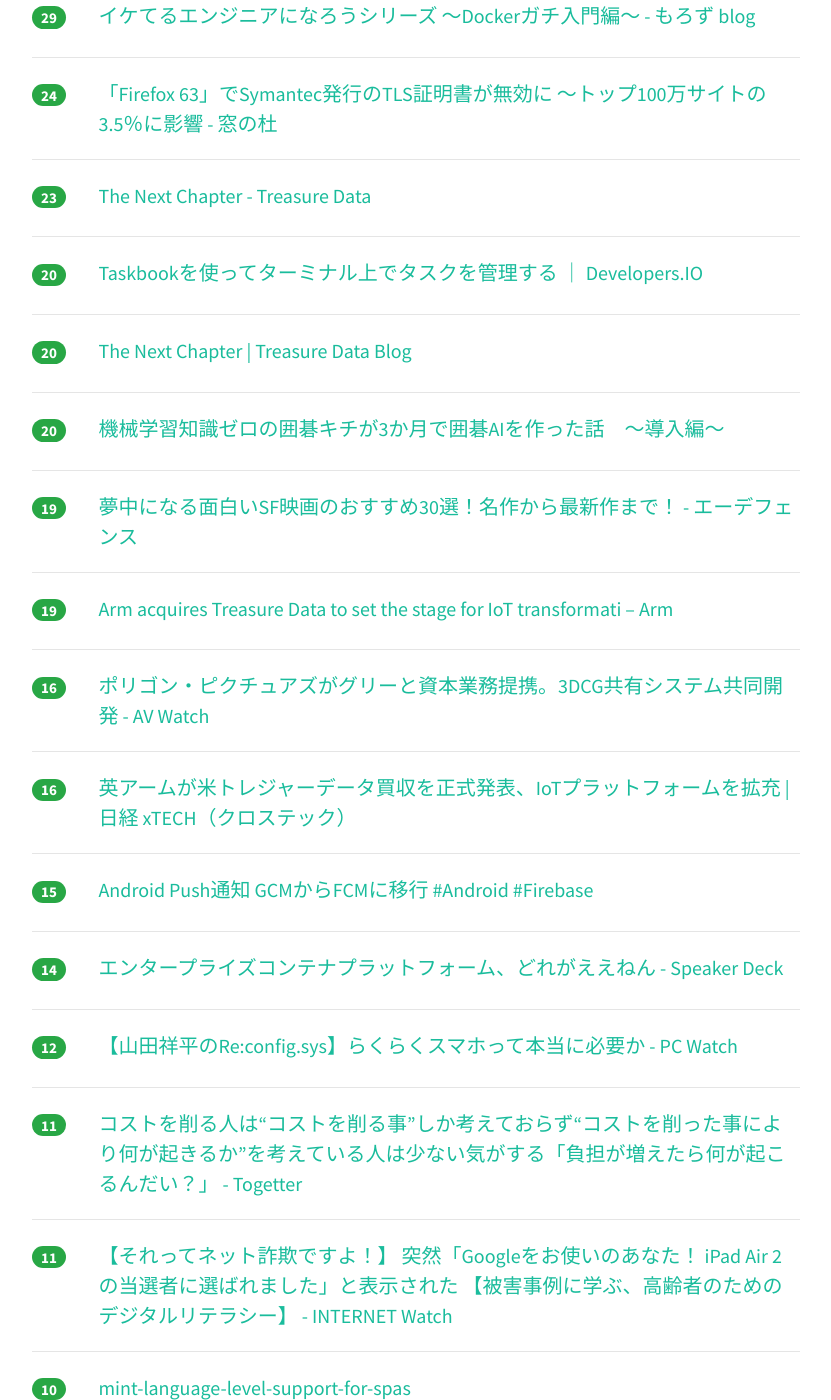
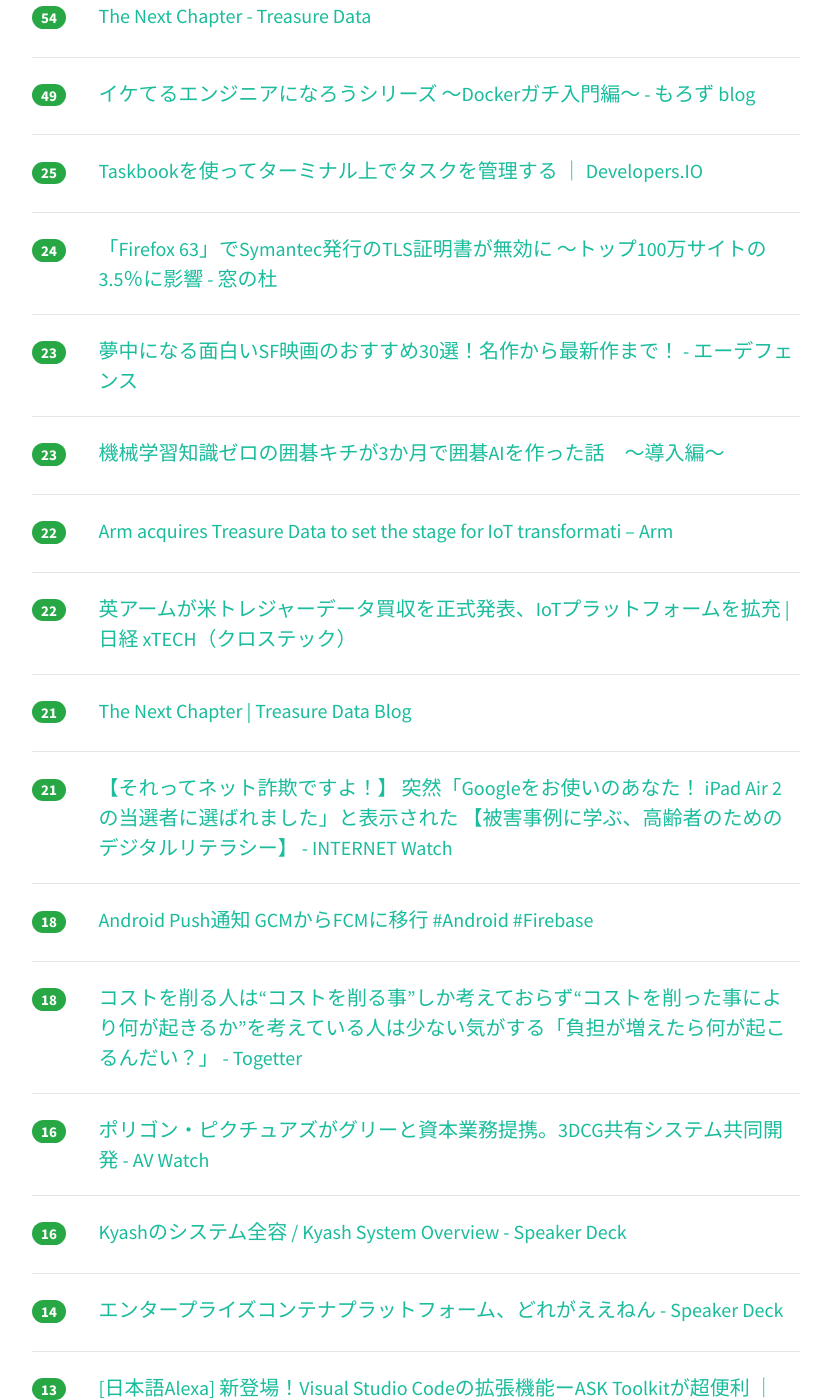
Before and after one commit to yatta47/hatena-matome-site, a Jekyll site: the page built from _posts/2018-08-03-hatena.md, in a window 1280 px wide and 1400 px high, scrolled down 394 px. Shown: the whole window, without its empty margins (224-1055 px from the left). Built offline with Jekyll 4.4.1, drawn with Linux system fonts in a browser that asks for light colours; nearby versions of some CDN libraries; some of the changed text lies outside the part shown.

Commit message:
Updated 2018-08-03

```diff
--- a/_posts/2018-08-03-hatena.md
+++ b/_posts/2018-08-03-hatena.md
@@ -1,14 +1,24 @@
 ---
 layout: post
 title:  "2018-08-03 はてぶIT"
-date:   2018-08-03 09:02:10
+date:   2018-08-03 10:00:43
 tags: [it-hotentry]
 ---
-27 件のデータあり
+34 件のデータあり
 
 <hr><div class="row">
-<div class="col-1"><span class="badge badge-pill badge-success h2">29</span></div>
+<div class="col-1"><span class="badge badge-pill badge-success h2">54</span></div>
+<div class="col-11"><a href='https://www.treasuredata.co.jp/blog_jp/the-next-chapter/' target='_blank'>The Next Chapter - Treasure Data</a></div>
+</div>
+<hr>
+<div class="row">
+<div class="col-1"><span class="badge badge-pill badge-success h2">49</span></div>
 <div class="col-11"><a href='http://moro-archive.hatenablog.com/entry/2018/08/01/000000' target='_blank'>イケてるエンジニアになろうシリーズ 〜Dockerガチ入門編〜 - もろず blog</a></div>
+</div>
+<hr>
+<div class="row">
+<div class="col-1"><span class="badge badge-pill badge-success h2">25</span></div>
+<div class="col-11"><a href='https://dev.classmethod.jp/tool/taskbook-terminal-task-manager/' target='_blank'>Taskbookを使ってターミナル上でタスクを管理する ｜ Developers.IO</a></div>
 </div>
 <hr>
 <div class="row">
@@ -18,32 +28,42 @@ tags: [it-hotentry]
 <hr>
 <div class="row">
 <div class="col-1"><span class="badge badge-pill badge-success h2">23</span></div>
-<div class="col-11"><a href='https://www.treasuredata.co.jp/blog_jp/the-next-chapter/' target='_blank'>The Next Chapter - Treasure Data</a></div>
+<div class="col-11"><a href='https://e-defen.hatenablog.com/entry/sfeiga-osusume' target='_blank'>夢中になる面白いSF映画のおすすめ30選！名作から最新作まで！ - エーデフェンス</a></div>
 </div>
 <hr>
 <div class="row">
-<div class="col-1"><span class="badge badge-pill badge-success h2">20</span></div>
-<div class="col-11"><a href='https://dev.classmethod.jp/tool/taskbook-terminal-task-manager/' target='_blank'>Taskbookを使ってターミナル上でタスクを管理する ｜ Developers.IO</a></div>
+<div class="col-1"><span class="badge badge-pill badge-success h2">23</span></div>
+<div class="col-11"><a href='https://qiita.com/intenseG/items/34b452cbab04817cdaef' target='_blank'>機械学習知識ゼロの囲碁キチが3か月で囲碁AIを作った話　～導入編～</a></div>
 </div>
 <hr>
 <div class="row">
-<div class="col-1"><span class="badge badge-pill badge-success h2">20</span></div>
+<div class="col-1"><span class="badge badge-pill badge-success h2">22</span></div>
+<div class="col-11"><a href='https://www.arm.com/news/2018/08/arm-acquires-treasure-data' target='_blank'>Arm acquires Treasure Data to set the stage for IoT transformati – Arm</a></div>
+</div>
+<hr>
+<div class="row">
+<div class="col-1"><span class="badge badge-pill badge-success h2">22</span></div>
+<div class="col-11"><a href='https://tech.nikkeibp.co.jp/atcl/nxt/news/18/02241/' target='_blank'>英アームが米トレジャーデータ買収を正式発表、IoTプラットフォームを拡充 | 日経 xTECH（クロステック）</a></div>
+</div>
+<hr>
+<div class="row">
+<div class="col-1"><span class="badge badge-pill badge-success h2">21</span></div>
 <div class="col-11"><a href='https://blog.treasuredata.com/blog/2018/08/02/the-next-chapter/' target='_blank'>The Next Chapter | Treasure Data Blog</a></div>
 </div>
 <hr>
 <div class="row">
-<div class="col-1"><span class="badge badge-pill badge-success h2">20</span></div>
-<div class="col-11"><a href='https://qiita.com/intenseG/items/34b452cbab04817cdaef' target='_blank'>機械学習知識ゼロの囲碁キチが3か月で囲碁AIを作った話　～導入編～</a></div>
+<div class="col-1"><span class="badge badge-pill badge-success h2">21</span></div>
+<div class="col-11"><a href='https://internet.watch.impress.co.jp/docs/column/dlis/1136222.html' target='_blank'>【それってネット詐欺ですよ！】 突然「Googleをお使いのあなた！ iPad Air 2の当選者に選ばれました」と表示された 【被害事例に学ぶ、高齢者のためのデジタルリテラシー】 - INTERNET Watch</a></div>
 </div>
 <hr>
 <div class="row">
-<div class="col-1"><span class="badge badge-pill badge-success h2">19</span></div>
-<div class="col-11"><a href='https://e-defen.hatenablog.com/entry/sfeiga-osusume' target='_blank'>夢中になる面白いSF映画のおすすめ30選！名作から最新作まで！ - エーデフェンス</a></div>
+<div class="col-1"><span class="badge badge-pill badge-success h2">18</span></div>
+<div class="col-11"><a href='https://qiita.com/flatfisher/items/31f5c9e21ae56cccff8d' target='_blank'>Android Push通知 GCMからFCMに移行 #Android #Firebase</a></div>
 </div>
 <hr>
 <div class="row">
-<div class="col-1"><span class="badge badge-pill badge-success h2">19</span></div>
-<div class="col-11"><a href='https://www.arm.com/news/2018/08/arm-acquires-treasure-data' target='_blank'>Arm acquires Treasure Data to set the stage for IoT transformati – Arm</a></div>
+<div class="col-1"><span class="badge badge-pill badge-success h2">18</span></div>
+<div class="col-11"><a href='https://togetter.com/li/1252649' target='_blank'>コストを削る人は“コストを削る事”しか考えておらず“コストを削った事により何が起きるか”を考えている人は少ない気がする「負担が増えたら何が起こるんだい？」 - Togetter</a></div>
 </div>
 <hr>
 <div class="row">
@@ -53,17 +73,22 @@ tags: [it-hotentry]
 <hr>
 <div class="row">
 <div class="col-1"><span class="badge badge-pill badge-success h2">16</span></div>
-<div class="col-11"><a href='https://tech.nikkeibp.co.jp/atcl/nxt/news/18/02241/' target='_blank'>英アームが米トレジャーデータ買収を正式発表、IoTプラットフォームを拡充 | 日経 xTECH（クロステック）</a></div>
-</div>
-<hr>
-<div class="row">
-<div class="col-1"><span class="badge badge-pill badge-success h2">15</span></div>
-<div class="col-11"><a href='https://qiita.com/flatfisher/items/31f5c9e21ae56cccff8d' target='_blank'>Android Push通知 GCMからFCMに移行 #Android #Firebase</a></div>
+<div class="col-11"><a href='https://speakerdeck.com/ttakezawa/kyash-system-overview?slide=11' target='_blank'>Kyashのシステム全容 / Kyash System Overview - Speaker Deck</a></div>
 </div>
 <hr>
 <div class="row">
 <div class="col-1"><span class="badge badge-pill badge-success h2">14</span></div>
 <div class="col-11"><a href='https://speakerdeck.com/jyoshise/entapuraizukontenapuratutohuomu-doregaeenen' target='_blank'>エンタープライズコンテナプラットフォーム、どれがええねん - Speaker Deck</a></div>
+</div>
+<hr>
+<div class="row">
+<div class="col-1"><span class="badge badge-pill badge-success h2">13</span></div>
+<div class="col-11"><a href='https://dev.classmethod.jp/etc/ask-toolkit-for-vscode/' target='_blank'>[日本語Alexa] 新登場！Visual Studio Codeの拡張機能ーASK Toolkitが超便利 ｜ Developers.IO</a></div>
+</div>
+<hr>
+<div class="row">
+<div class="col-1"><span class="badge badge-pill badge-success h2">13</span></div>
+<div class="col-11"><a href='https://note.mu/gamecast/n/n5eeab85bf0f5' target='_blank'>さらばApple。ゲーム紹介で食べられない世界で、どう生きるか。｜ゲームキャスト｜note</a></div>
 </div>
 <hr>
 <div class="row">
@@ -73,22 +98,27 @@ tags: [it-hotentry]
 <hr>
 <div class="row">
 <div class="col-1"><span class="badge badge-pill badge-success h2">11</span></div>
-<div class="col-11"><a href='https://togetter.com/li/1252649' target='_blank'>コストを削る人は“コストを削る事”しか考えておらず“コストを削った事により何が起きるか”を考えている人は少ない気がする「負担が増えたら何が起こるんだい？」 - Togetter</a></div>
-</div>
-<hr>
-<div class="row">
-<div class="col-1"><span class="badge badge-pill badge-success h2">11</span></div>
-<div class="col-11"><a href='https://internet.watch.impress.co.jp/docs/column/dlis/1136222.html' target='_blank'>【それってネット詐欺ですよ！】 突然「Googleをお使いのあなた！ iPad Air 2の当選者に選ばれました」と表示された 【被害事例に学ぶ、高齢者のためのデジタルリテラシー】 - INTERNET Watch</a></div>
-</div>
-<hr>
-<div class="row">
-<div class="col-1"><span class="badge badge-pill badge-success h2">10</span></div>
 <div class="col-11"><a href='https://speakerdeck.com/agatan/mint-language-level-support-for-spas' target='_blank'>mint-language-level-support-for-spas</a></div>
 </div>
 <hr>
 <div class="row">
+<div class="col-1"><span class="badge badge-pill badge-success h2">9</span></div>
+<div class="col-11"><a href='https://www.hinapishi.com/entry/2018/08/03/000149' target='_blank'>000149</a></div>
+</div>
+<hr>
+<div class="row">
 <div class="col-1"><span class="badge badge-pill badge-success h2">8</span></div>
-<div class="col-11"><a href='https://www.hinapishi.com/entry/2018/08/03/000149' target='_blank'>000149</a></div>
+<div class="col-11"><a href='http://studio-andy.hatenablog.com/entry/saikin-no-koto' target='_blank'>最近のこと (退職 ~ 無職 ~ 転職) - Studio Andy</a></div>
+</div>
+<hr>
+<div class="row">
+<div class="col-1"><span class="badge badge-pill badge-success h2">8</span></div>
+<div class="col-11"><a href='https://dekiru.net/article/16771/' target='_blank'>【エクセル時短】知ってる？「入力時メッセージ」。セルの選択時に説明文を表示して入力ミスを防ぐ！ | Excel | できるネット</a></div>
+</div>
+<hr>
+<div class="row">
+<div class="col-1"><span class="badge badge-pill badge-success h2">8</span></div>
+<div class="col-11"><a href='https://gigazine.net/news/20180803-hatsune-miku-holography/' target='_blank'>初音ミクが目の前で踊っているようにしか見えない疑似ホログラム技術を開発した猛者が登場 - GIGAZINE</a></div>
 </div>
 <hr>
 <div class="row">
@@ -97,8 +127,13 @@ tags: [it-hotentry]
 </div>
 <hr>
 <div class="row">
+<div class="col-1"><span class="badge badge-pill badge-success h2">7</span></div>
+<div class="col-11"><a href='http://www.itmedia.co.jp/mobile/articles/1808/02/news103.html' target='_blank'>ドコモの「2年縛り」　契約更新月を“3カ月”に延長へ - ITmedia Mobile</a></div>
+</div>
+<hr>
+<div class="row">
 <div class="col-1"><span class="badge badge-pill badge-success h2">6</span></div>
-<div class="col-11"><a href='https://dev.classmethod.jp/etc/ask-toolkit-for-vscode/' target='_blank'>[日本語Alexa] 新登場！Visual Studio Codeの拡張機能ーASK Toolkitが超便利 ｜ Developers.IO</a></div>
+<div class="col-11"><a href='https://pc.watch.impress.co.jp/docs/column/dekirunet/1136317.html' target='_blank'>【本日のできるネット】【素朴なギモン】Amazonプライム・ビデオに追加された映画はどうすればわかるの? - PC Watch</a></div>
 </div>
 <hr>
 <div class="row">
@@ -108,12 +143,12 @@ tags: [it-hotentry]
 <hr>
 <div class="row">
 <div class="col-1"><span class="badge badge-pill badge-success h2">6</span></div>
-<div class="col-11"><a href='http://studio-andy.hatenablog.com/entry/saikin-no-koto' target='_blank'>最近のこと (退職 ~ 無職 ~ 転職) - Studio Andy</a></div>
+<div class="col-11"><a href='https://toyokeizai.net/articles/-/231700' target='_blank'>世界最強｢グーグル検索｣が背負う期待と責任 | インターネット | 東洋経済オンライン | 経済ニュースの新基準</a></div>
 </div>
 <hr>
 <div class="row">
-<div class="col-1"><span class="badge badge-pill badge-success h2">5</span></div>
-<div class="col-11"><a href='https://pc.watch.impress.co.jp/docs/column/dekirunet/1136317.html' target='_blank'>【本日のできるネット】【素朴なギモン】Amazonプライム・ビデオに追加された映画はどうすればわかるの? - PC Watch</a></div>
+<div class="col-1"><span class="badge badge-pill badge-success h2">6</span></div>
+<div class="col-11"><a href='https://gigazine.net/news/20180803-making-first-game/' target='_blank'>ゲーム開発を始める前に知っておくべきこと - GIGAZINE</a></div>
 </div>
 <hr>
 <div class="row">
@@ -123,21 +158,21 @@ tags: [it-hotentry]
 <hr>
 <div class="row">
 <div class="col-1"><span class="badge badge-pill badge-success h2">5</span></div>
-<div class="col-11"><a href='https://note.mu/gamecast/n/n5eeab85bf0f5' target='_blank'>さらばApple。ゲーム紹介で食べられない世界で、どう生きるか。｜ゲームキャスト｜note</a></div>
+<div class="col-11"><a href='https://qiita.com/HaraKeisuke/items/14565c647391bdffbf88' target='_blank'>スタートアップがRailsからGoに移行した話（インフラ・デプロイ周り）</a></div>
+</div>
+<hr>
+<div class="row">
+<div class="col-1"><span class="badge badge-pill badge-success h2">5</span></div>
+<div class="col-11"><a href='http://www.atmarkit.co.jp/ait/articles/1808/03/news029.html' target='_blank'>ダイアン・グリーン氏に単独インタビュー。GCPに彼女が自信を深める5つの理由：Google Cloud Next ’18 - ＠IT</a></div>
 </div>
 <hr>
 <div class="row">
 <div class="col-1"><span class="badge badge-pill badge-success h2">4</span></div>
-<div class="col-11"><a href='https://speakerdeck.com/ttakezawa/kyash-system-overview?slide=11' target='_blank'>Kyashのシステム全容 / Kyash System Overview - Speaker Deck</a></div>
+<div class="col-11"><a href='https://gigazine.net/news/20180803-google-automl-hype/' target='_blank'>20180803-google-automl-hype</a></div>
 </div>
 <hr>
 <div class="row">
-<div class="col-1"><span class="badge badge-pill badge-success h2">4</span></div>
-<div class="col-11"><a href='https://dekiru.net/article/16771/' target='_blank'>【エクセル時短】知ってる？「入力時メッセージ」。セルの選択時に説明文を表示して入力ミスを防ぐ！ | Excel | できるネット</a></div>
+<div class="col-1"><span class="badge badge-pill badge-success h2">3</span></div>
+<div class="col-11"><a href='https://blog.floydhub.com/ten-techniques-from-fast-ai/' target='_blank'>Ten Techniques Learned From fast.ai</a></div>
 </div>
 <hr>
-<div class="row">
-<div class="col-1"><span class="badge badge-pill badge-success h2">4</span></div>
-<div class="col-11"><a href='http://www.itmedia.co.jp/mobile/articles/1808/02/news103.html' target='_blank'>ドコモの「2年縛り」　契約更新月を“3カ月”に延長へ - ITmedia Mobile</a></div>
-</div>
-<hr>
```
